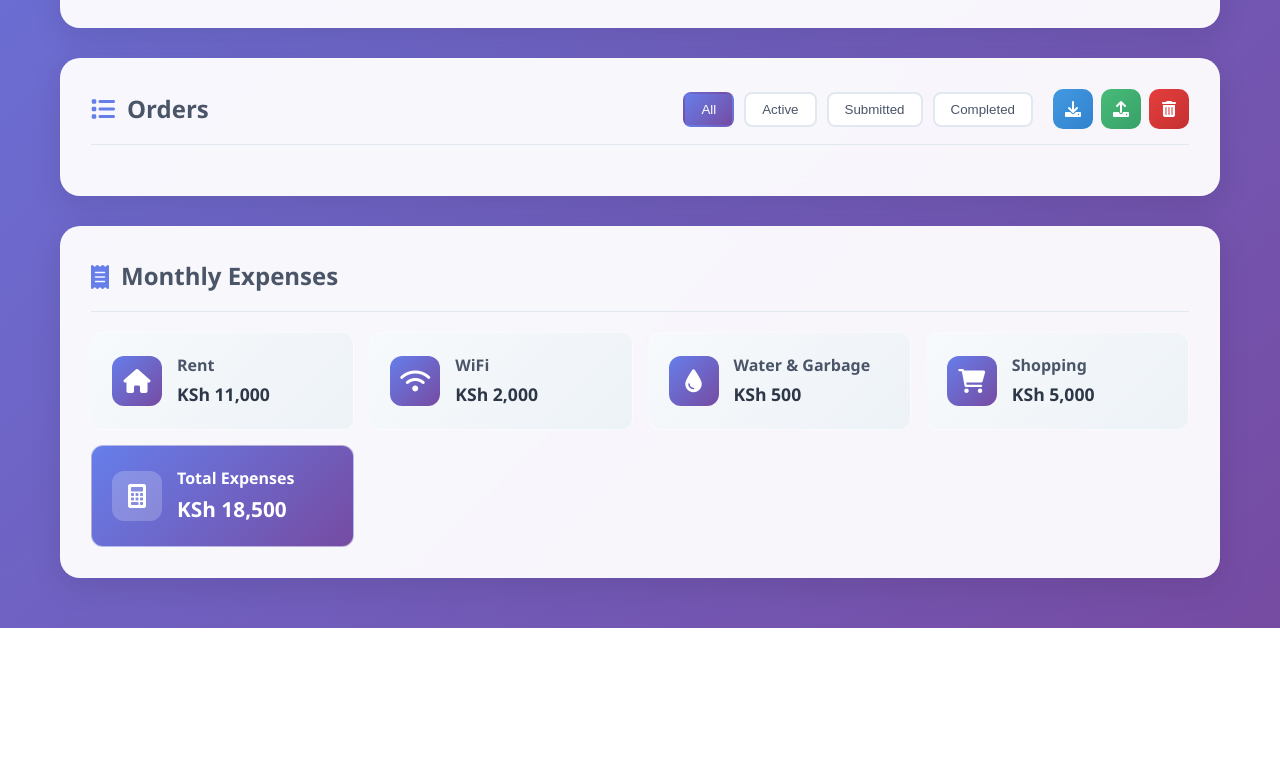
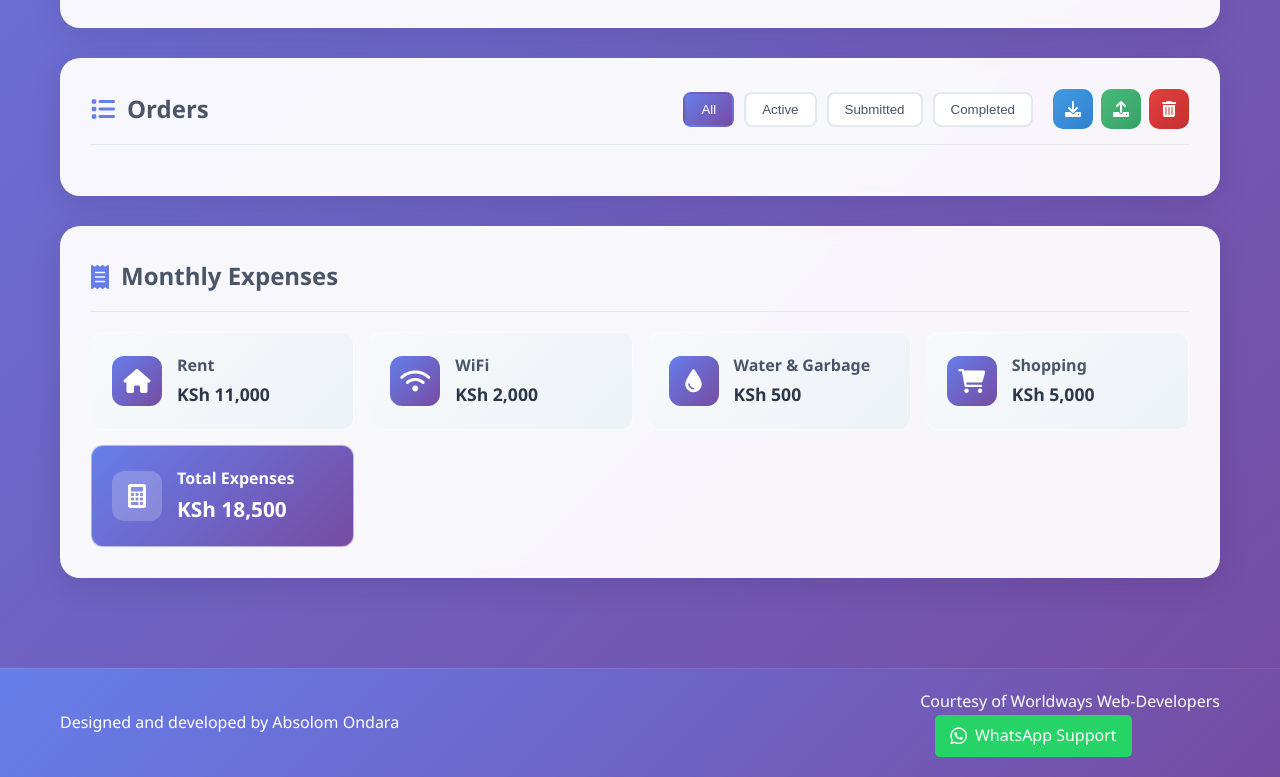
Before and after one commit to AbsolomOndara/Freelance-Work-Tracker, a plain HTML site: page index.html in a window 1280 px wide. Shown: the part 950-1727 px from the top of the page. Before the commit the page ends 1578 px from the top, so only its background shows below. Drawn offline with nearby package versions, Linux system fonts and the light colour scheme.

Commit message:
third commit

```diff
--- a/index.html
+++ b/index.html
@@ -236,6 +236,19 @@
             </div>
         </section>
     </div>
+    <footer class="footer">
+    <div class="footer-content">
+        <div class="footer-left">
+            <p>Designed and developed by <a href="https://www.absolomondara.co.ke/" target="_blank">Absolom Ondara</a></p>
+        </div>
+        <div class="footer-right">
+            <p>Courtesy of <a href="https://www.worldwaysweb-developers.co.ke/contact" target="_blank">Worldways Web-Developers</a></p>
+            <a href="https://wa.me/254112293409" class="whatsapp-btn" target="_blank">
+                <i class="fab fa-whatsapp"></i> WhatsApp Support
+            </a>
+        </div>
+    </div>
+</footer>
 
     <script src="script.js"></script>
 </body>
--- a/script.js
+++ b/script.js
@@ -667,3 +667,10 @@ setInterval(() => {
         tracker.saveOrders();
     }
 }, 30000);
+// Ensure Font Awesome is loaded for WhatsApp icon
+if (!document.querySelector('link[href*="font-awesome"]')) {
+    const faLink = document.createElement('link');
+    faLink.rel = 'stylesheet';
+    faLink.href = 'https://cdnjs.cloudflare.com/ajax/libs/font-awesome/6.0.0/css/all.min.css';
+    document.head.appendChild(faLink);
+}
--- a/styles.css
+++ b/styles.css
@@ -1770,3 +1770,74 @@ button, input, select {
     transform: translateY(-2px);
     box-shadow: 0 4px 10px rgba(229, 62, 62, 0.2);
 }
+/* Footer Styles */
+.footer {
+    background: linear-gradient(135deg, #667eea 0%, #764ba2 100%);
+    color: white;
+    padding: 20px 0;
+    margin-top: 40px;
+    border-top: 1px solid rgba(255, 255, 255, 0.1);
+}
+
+.footer-content {
+    max-width: 1200px;
+    margin: 0 auto;
+    padding: 0 20px;
+    display: flex;
+    flex-wrap: wrap;
+    justify-content: space-between;
+    align-items: center;
+    gap: 20px;
+}
+
+.footer a {
+    color: white;
+    text-decoration: none;
+    transition: all 0.3s ease;
+}
+
+.footer a:hover {
+    color: #f8f9fa;
+    text-decoration: underline;
+}
+
+.whatsapp-btn {
+    background-color: #25D366;
+    color: white;
+    padding: 8px 15px;
+    border-radius: 5px;
+    display: inline-flex;
+    align-items: center;
+    gap: 8px;
+    font-weight: 500;
+    margin-left: 15px;
+    transition: all 0.3s ease;
+}
+
+.whatsapp-btn:hover {
+    background-color: #128C7E;
+    transform: translateY(-2px);
+    text-decoration: none;
+    box-shadow: 0 4px 12px rgba(0, 0, 0, 0.15);
+}
+
+.whatsapp-btn i {
+    font-size: 1.2rem;
+}
+
+/* Responsive Footer */
+@media (max-width: 768px) {
+    .footer-content {
+        flex-direction: column;
+        text-align: center;
+    }
+
+    .footer-right {
+        margin-top: 15px;
+    }
+
+    .whatsapp-btn {
+        margin-left: 0;
+        margin-top: 10px;
+    }
+}
```
